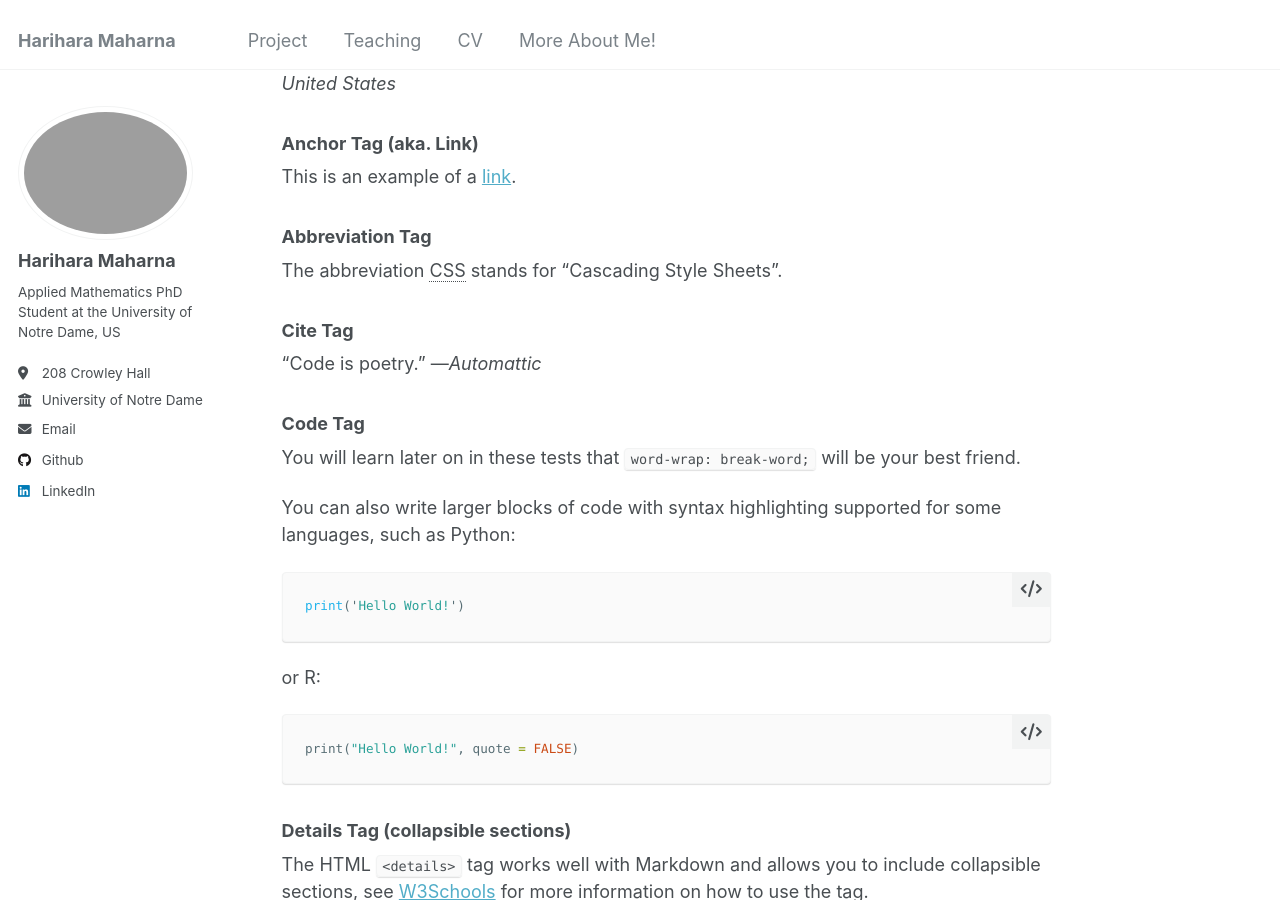
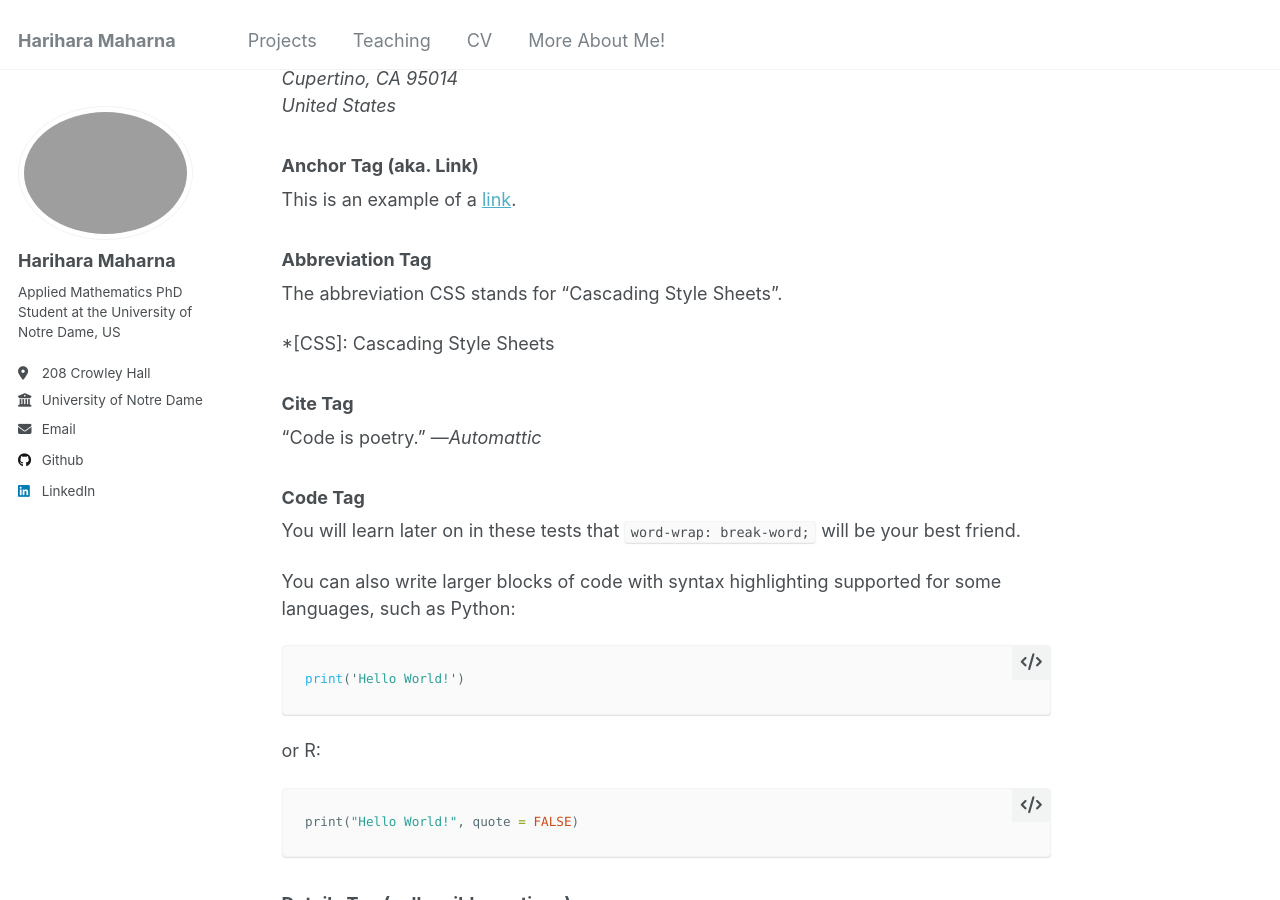
Before and after one commit to harihara-m/harihara-m.github.io, a Jekyll site: the page built from _pages/markdown.md, in a window 1280 px wide and 900 px high, scrolled down 5374 px. Built offline with Jekyll 4.4.1, drawn with Linux system fonts in a browser that asks for light colours; emoji names are drawn with the system emoji font.

Commit message:
more updates on project 9

````diff
--- a/_data/navigation.yml
+++ b/_data/navigation.yml
@@ -8,7 +8,7 @@ main:
   # - title: "Publications"
   #   url: /publications/
 
-  - title: "Project"
+  - title: "Projects"
     url: /project/
 
   # - title: "Talks"
--- a/_pages/markdown.md
+++ b/_pages/markdown.md
@@ -9,34 +9,35 @@ redirect_from:
 
 ## Locations of key files/directories
 
-* Basic config options: _config.yml
-* Top navigation bar config: _data/navigation.yml
-* Single pages: _pages/
-* Collections of pages are .md or .html files in:
-  * _publications/
-  * _portfolio/
-  * _posts/
-  * _teaching/
-  * _talks/
-* Footer: _includes/footer.html
-* Static files (like PDFs): /files/
-* Profile image (can set in _config.yml): images/profile.png
+- Basic config options: \_config.yml
+- Top navigation bar config: \_data/navigation.yml
+- Single pages: \_pages/
+- Collections of pages are .md or .html files in:
+  - \_publications/
+  - \_project/
+  - \_posts/
+  - \_teaching/
+  - \_talks/
+- Footer: \_includes/footer.html
+- Static files (like PDFs): /files/
+- Profile image (can set in \_config.yml): images/profile.png
 
 ## Tips and hints
 
-* Name a file ".md" to have it render in markdown, name it ".html" to render in HTML.
-* Go to the [commit list](https://github.com/academicpages/academicpages.github.io/commits/master) (on your repo) to find the last version Github built with Jekyll.
-  * Green check: successful build
-  * Orange circle: building
-  * Red X: error
-  * No icon: not built
-* Academic Pages uses [Jekyll Kramdown](https://jekyllrb.com/docs/configuration/markdown/), GitHub Flavored Markdown (GFM) parser, which is similar to the version of Markdown used on GitHub, but may have some minor differences.
-  * Some of emoji supported on GitHub should be supposed via the [Jemoji](https://github.com/jekyll/jemoji) plugin :computer:.
-  * The best list of the supported emoji can be found in the [Emojis for Jekyll via Jemoji](https://www.fabriziomusacchio.com/blog/2021-08-16-emojis_for_Jekyll/#computer) blog post.
+- Name a file ".md" to have it render in markdown, name it ".html" to render in HTML.
+- Go to the [commit list](https://github.com/academicpages/academicpages.github.io/commits/master) (on your repo) to find the last version Github built with Jekyll.
+  - Green check: successful build
+  - Orange circle: building
+  - Red X: error
+  - No icon: not built
+- Academic Pages uses [Jekyll Kramdown](https://jekyllrb.com/docs/configuration/markdown/), GitHub Flavored Markdown (GFM) parser, which is similar to the version of Markdown used on GitHub, but may have some minor differences.
+  - Some of emoji supported on GitHub should be supposed via the [Jemoji](https://github.com/jekyll/jemoji) plugin :computer:.
+  - The best list of the supported emoji can be found in the [Emojis for Jekyll via Jemoji](https://www.fabriziomusacchio.com/blog/2021-08-16-emojis_for_Jekyll/#computer) blog post.
 
 ## Resources
- * [Liquid syntax guide](https://shopify.github.io/liquid/tags/control-flow/)
- * [MathJax Documentation](https://docs.mathjax.org/en/latest/)
+
+- [Liquid syntax guide](https://shopify.github.io/liquid/tags/control-flow/)
+- [MathJax Documentation](https://docs.mathjax.org/en/latest/)
 
 ## MathJax
 
@@ -77,68 +78,68 @@ Single line blockquote:
 
 ### Table 1
 
-| Entry            | Item   |                                                              |
-| --------         | ------ | ------------------------------------------------------------ |
-| [John Doe](#)    | 2016   | Description of the item in the list                          |
-| [Jane Doe](#)    | 2019   | Description of the item in the list                          |
-| [Doe Doe](#)     | 2022   | Description of the item in the list                          |
+| Entry         | Item |                                     |
+| ------------- | ---- | ----------------------------------- |
+| [John Doe](#) | 2016 | Description of the item in the list |
+| [Jane Doe](#) | 2019 | Description of the item in the list |
+| [Doe Doe](#)  | 2022 | Description of the item in the list |
 
 ### Table 2
 
-| Header1 | Header2 | Header3 |
-|:--------|:-------:|--------:|
-| cell1   | cell2   | cell3   |
-| cell4   | ce
-ll5   | cell6   |
-|-----------------------------|
-| cell1   | cell2   | cell3   |
-| cell4   | cell5   | cell6   |
-|=============================|
-| Foot1   | Foot2   | Foot3   |
+| Header1                       | Header2 | Header3 |
+| :---------------------------- | :-----: | ------: |
+| cell1                         |  cell2  |   cell3 |
+| cell4                         |   ce    |
+| ll5                           |  cell6  |
+| ----------------------------- |
+| cell1                         |  cell2  |   cell3 |
+| cell4                         |  cell5  |   cell6 |
+| ============================= |
+| Foot1                         |  Foot2  |   Foot3 |
 
 ## Definition Lists
 
 Definition List Title
-:   Definition list division.
+: Definition list division.
 
 Startup
-:   A startup company or startup is a company or temporary organization designed to search for a repeatable and scalable business model.
+: A startup company or startup is a company or temporary organization designed to search for a repeatable and scalable business model.
 
 #dowork
-:   Coined by Rob Dyrdek and his personal body guard Christopher "Big Black" Boykins, "Do Work" works as a self motivator, to motivating your friends.
+: Coined by Rob Dyrdek and his personal body guard Christopher "Big Black" Boykins, "Do Work" works as a self motivator, to motivating your friends.
 
 Do It Live
-:   I'll let Bill O'Reilly [explain](https://www.youtube.com/watch?v=O_HyZ5aW76c "We'll Do It Live") this one.
+: I'll let Bill O'Reilly [explain](https://www.youtube.com/watch?v=O_HyZ5aW76c "We'll Do It Live") this one.
 
 ## Unordered Lists (Nested)
 
-  * List item one
-      * List item one
-          * List item one
-          * List item two
-          * List item three
-          * List item four
-      * List item two
-      * List item three
-      * List item four
-  * List item two
-  * List item three
-  * List item four
+- List item one
+  - List item one
+    - List item one
+    - List item two
+    - List item three
+    - List item four
+  - List item two
+  - List item three
+  - List item four
+- List item two
+- List item three
+- List item four
 
 ## Ordered List (Nested)
 
-  1. List item one
+1. List item one
+   1. List item one
       1. List item one
-          1. List item one
-          2. List item two
-          3. List item three
-          4. List item four
       2. List item two
       3. List item three
       4. List item four
-  2. List item two
-  3. List item three
-  4. List item four
+   2. List item two
+   3. List item three
+   4. List item four
+2. List item two
+3. List item three
+4. List item four
 
 ## Buttons
 
@@ -166,10 +167,12 @@ Footnotes can be useful for clarifying points in the text, or citing information
 This is the regular text.[^1] This is more regular text.[^note]
 
 [^1]: This is the footnote itself.
+
 [^note]: This is another footnote.
 ```
 
 [^1]: Such as this footnote.
+
 [^note]: When using text for footnotes markers, no spaces are permitted in the name.
 
 ## HTML Tags
@@ -188,7 +191,7 @@ This is an example of a [link](http://github.com "Github").
 
 The abbreviation CSS stands for "Cascading Style Sheets".
 
-*[CSS]: Cascading Style Sheets
+\*[CSS]: Cascading Style Sheets
 
 ### Cite Tag
 
@@ -234,7 +237,6 @@ Or, you can leave a section open by default by including the `open` attribute in
   <summary>Open by default</summary>
   This section is open by default thanks to open in the &lt;details open&gt; tag!
 </details>
-
 
 ### Emphasize Tag
 
@@ -286,7 +288,8 @@ Still sticking with science and Isaac Newton's E = MC<sup>2</sup>, which should
 
 This allows you to denote <var>variables</var>.
 
-***
+---
+
 **Footnotes**
 
 The footnotes in the page will be returned following this line, return to the section on <a href="#footnotes">Markdown Footnotes</a>.
````
